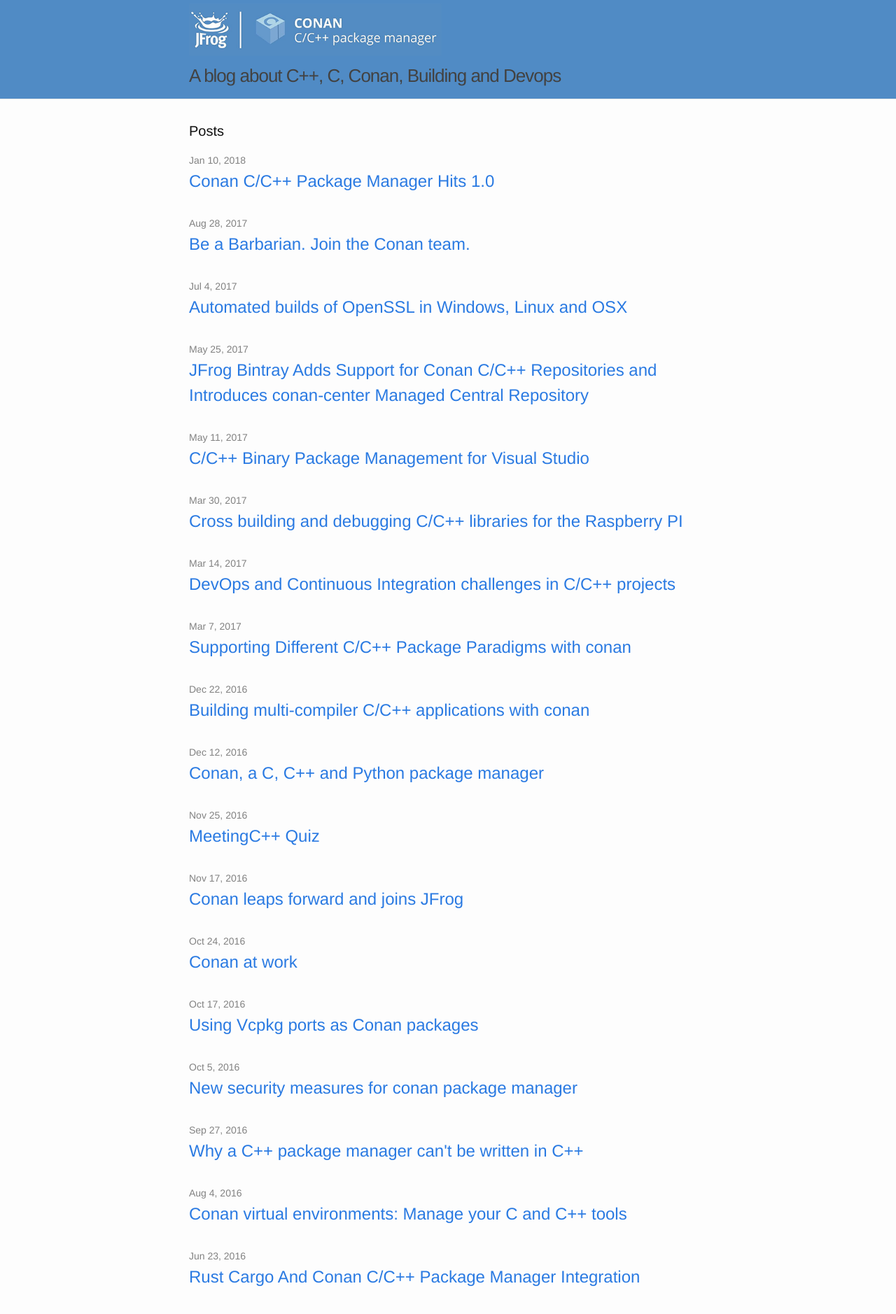
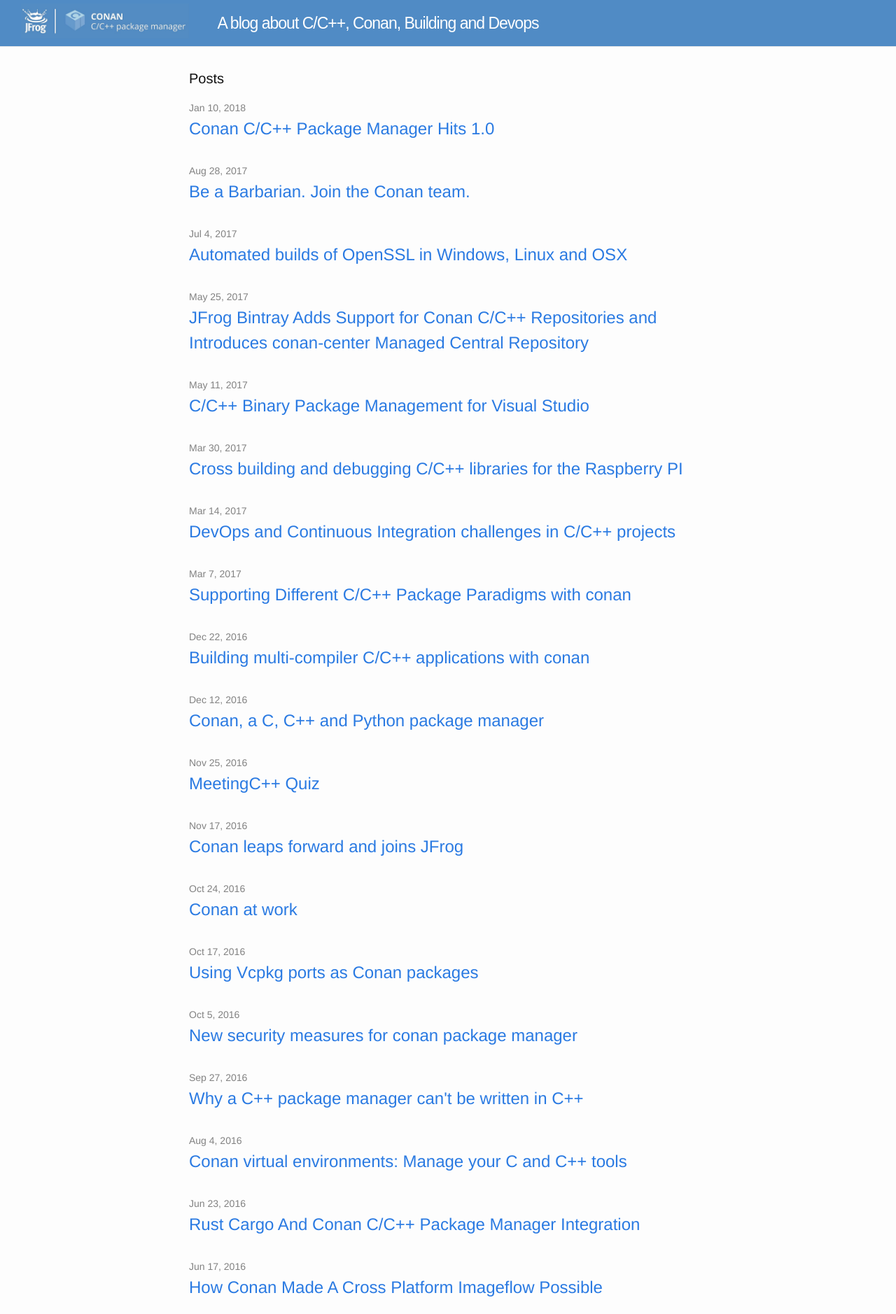
Before and after one commit to conan-io/conan-io.github.io, a Jekyll site: the page built from index.html, in a window 1280 px wide. Shown: the top 1878 px of the page at 70% size. Built offline with Jekyll 4.4.1, drawn with Linux system fonts in a browser that asks for light colours; comment, search, counter and statistics services are not loaded.

Commit message:
New header and docker compose

```diff
--- a/_includes/header.html
+++ b/_includes/header.html
@@ -6,11 +6,12 @@
 
 <header class="site-header"  style="background-color:#508BC5;">
 
-  <div class="wrapper">
+  <div class="wrapper" id="conan_logo">
 
-    <a href="https://conan.io" class="logo"><img src="/assets/jfrog_conan_logo.png" height="75"></a>
-    <a class="site-title" href="{{ site.baseurl }}/">A blog about C++, C, Conan, Building and Devops</a>
-
+    <a href="https://conan.io" class="logo"><img src="/assets/jfrog_conan_logo.png" height="50"></a>
+  </div>
+  <div class="wrapper" id="blog_title">
+    <a class="site-title" href="{{ site.baseurl }}/">A blog about C/C++, Conan, Building and Devops</a>
   </div>
 
 </header>
--- a/css/main.scss
+++ b/css/main.scss
@@ -51,3 +51,19 @@ $on-laptop:        800px;
         "layout",
         "syntax-highlighting"
 ;
+
+
+
+#conan_logo{
+    float:left;
+}
+
+#blog_title{
+    padding-left: 0px;
+}
+
+#blog_title a{
+    font-family:sans-serif;
+    font-size: 23px;
+    color: white;
+}
```
Also changed, not shown: docker-compose.yml (added, +7 -0 lines), 2 other files.
